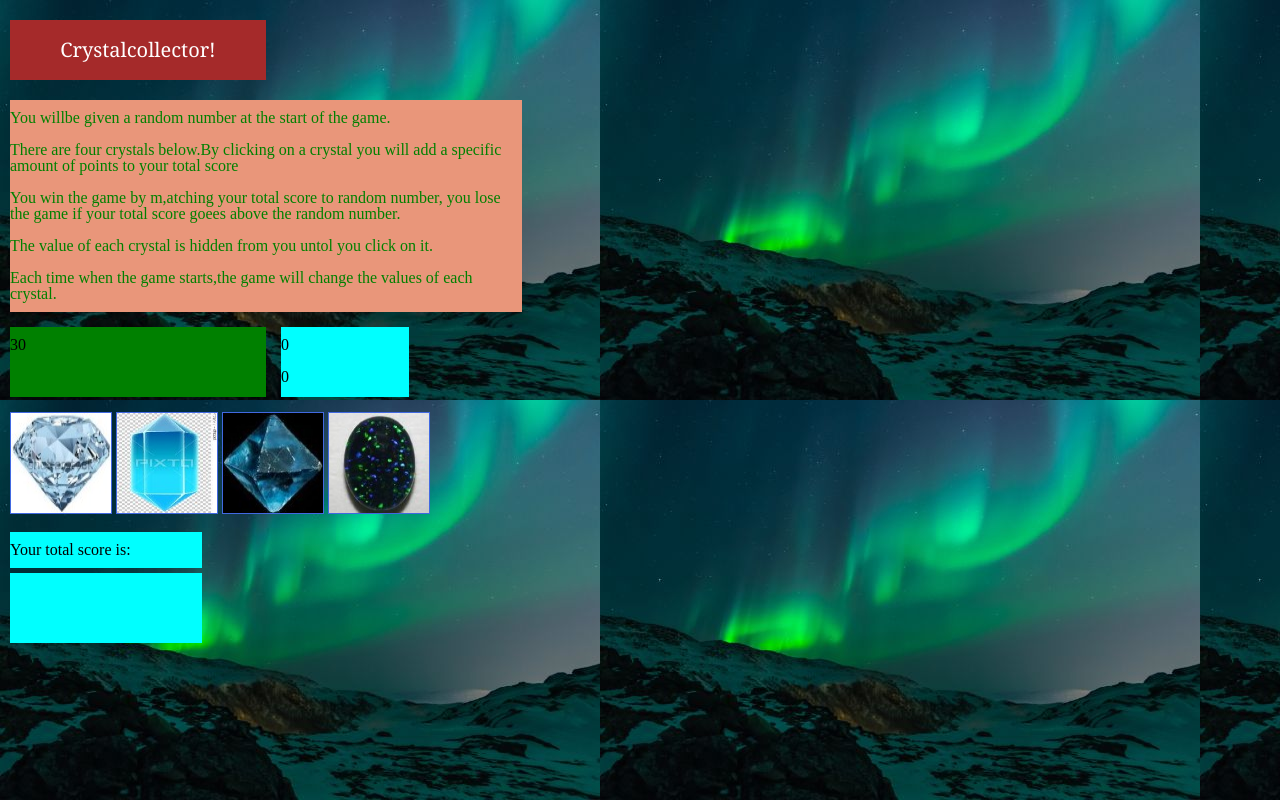
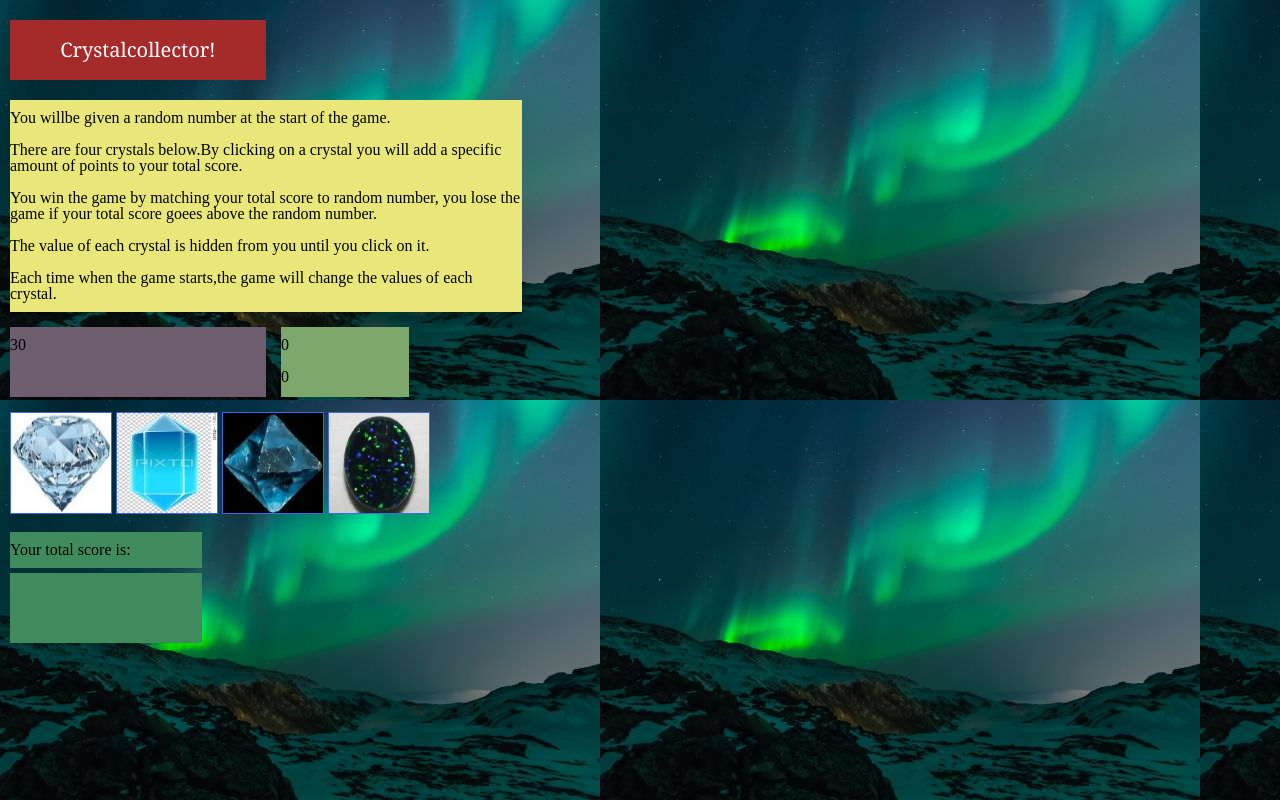
Before and after one commit to sathishbaburaj/unit-4-game, a plain HTML site: page index.html in a window 1280 px wide. Drawn offline with nearby package versions, Linux system fonts and the light colour scheme.

Commit message:
Changed colors in CSS files

```diff
--- a/assets/css/style.css
+++ b/assets/css/style.css
@@ -16,14 +16,14 @@ body {
 
 #rules{
     width:40%;
-    background-color: darksalmon;
+    background-color: rgb(233, 231, 122);
     margin: 20px 10px 10px 10px;
     padding: 10px 0px;
-    color: green;
+    color: black;
 }
 #random-score{
     width:20%;
-    background-color:green;
+    background-color:rgb(110, 93, 110);
     height: 50px;
     margin: 5px 10px;
     padding: 10px 0px;
@@ -31,7 +31,7 @@ body {
 
 }
 #counter{
-    background-color: aqua;
+    background-color: rgb(125, 167, 109);
     float:left;
     width: 10%;
     margin: 5px 5px;
@@ -40,10 +40,6 @@ body {
 
 
 }
-
-
-
-
 .crystal-image {
     width:100px;
     height:100px;
@@ -58,7 +54,7 @@ body {
 
 }
 #text-holder{
-    background-color: aqua;
+    background-color: rgb(64, 139, 93);
     width:15%;
 
       margin: 5px 10px;
@@ -69,7 +65,7 @@ body {
   #total-score{
       width:15%;
       height: 50px;
-      background-color: aqua;
+      background-color: rgb(64, 139, 93);
       margin: 5px 10px;
       padding: 10px 0px;
 
--- a/index.html
+++ b/index.html
@@ -18,12 +18,12 @@
         <p>You willbe given a random number at the start of the game.</p>
         <br />
         <p>There are four crystals below.By clicking on a crystal you will add a specific amount of points to your total
-            score</p>
+            score.</p>
         <br />
-        <p>You win the game by m,atching your total score to random number, you lose the game if your total score goees
+        <p>You win the game by matching your total score to random number, you lose the game if your total score goees
             above the random number.</p>
         <br />
-        <p>The value of each crystal is hidden from you untol you click on it.</p>
+        <p>The value of each crystal is hidden from you until you click on it.</p>
         <br />
         <p>Each time when the game starts,the game will change the values of each crystal.</p>
     </div>
```
